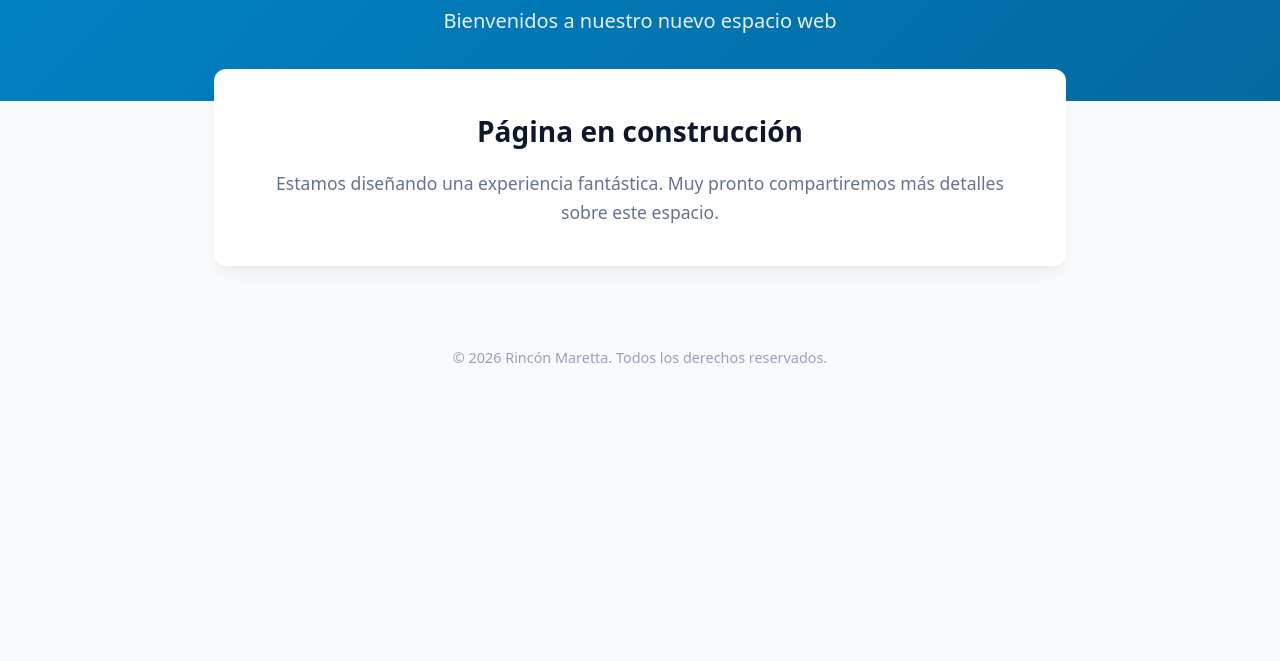
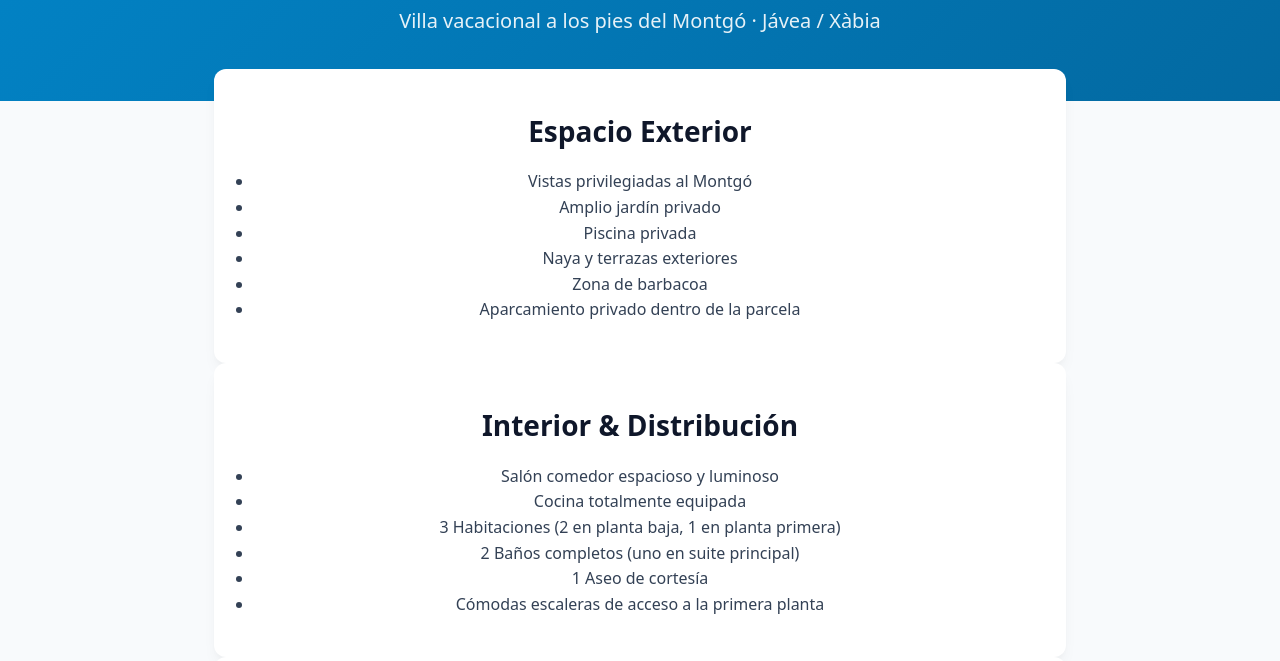
Before and after one commit to vantathe-code/rinconmaretta, a plain HTML site: page index.html in a window 1280 px wide. Shown: the part 139-800 px from the top of the page. Drawn offline with Linux system fonts and the light colour scheme.

Commit message:
Añadir descripción completa de Rincón Maretta

```diff
--- a/index.html
+++ b/index.html
@@ -3,25 +3,56 @@
 <head>
   <meta charset="UTF-8">
   <meta name="viewport" content="width=device-width, initial-scale=1.0">
-  <title>Rincón Maretta</title>
+  <title>Rincón Maretta | Villa Vacacional en Jávea (Montgó)</title>
   <link rel="stylesheet" href="css/estilos.css">
 </head>
 <body>
 
   <header>
     <h1>Rincón Maretta</h1>
-    <p>Bienvenidos a nuestro nuevo espacio web</p>
+    <p>Villa vacacional a los pies del Montgó · Jávea / Xàbia</p>
   </header>
 
   <main>
-    <section class="card">
-      <h2>Página en construcción</h2>
-      <p>Estamos diseñando una experiencia fantástica. Muy pronto compartiremos más detalles sobre este espacio.</p>
+    <div class="grid-container">
+
+      <!-- Exterior -->
+      <section class="card">
+        <h2>Espacio Exterior</h2>
+        <ul>
+          <li>Vistas privilegiadas al Montgó</li>
+          <li>Amplio jardín privado</li>
+          <li>Piscina privada</li>
+          <li>Naya y terrazas exteriores</li>
+          <li>Zona de barbacoa</li>
+          <li>Aparcamiento privado dentro de la parcela</li>
+        </ul>
+      </section>
+
+      <!-- Interior -->
+      <section class="card">
+        <h2>Interior & Distribución</h2>
+        <ul>
+          <li>Salón comedor espacioso y luminoso</li>
+          <li>Cocina totalmente equipada</li>
+          <li>3 Habitaciones (2 en planta baja, 1 en planta primera)</li>
+          <li>2 Baños completos (uno en suite principal)</li>
+          <li>1 Aseo de cortesía</li>
+          <li>Cómodas escaleras de acceso a la primera planta</li>
+        </ul>
+      </section>
+
+    </div>
+
+    <!-- Ubicación y Entorno -->
+    <section class="card ubicacion-card">
+      <h2>Entorno y Ubicación</h2>
+      <p>Disfruta de la máxima tranquilidad en plena naturaleza, lejos de cualquier ruido molesto y con el imponente Montgó de fondo. A tan solo <strong>2 km del centro histórico de Jávea</strong>, combinando serenidad y cercanía a todos los servicios y playas.</p>
     </section>
   </main>
 
   <footer>
-    <p>© 2026 Rincón Maretta. Todos los derechos reservados.</p>
+    <p>&copy; 2026 Rincón Maretta · Jávea, Alicante (España). Todos los derechos reservados.</p>
   </footer>
 
 </body>
```
